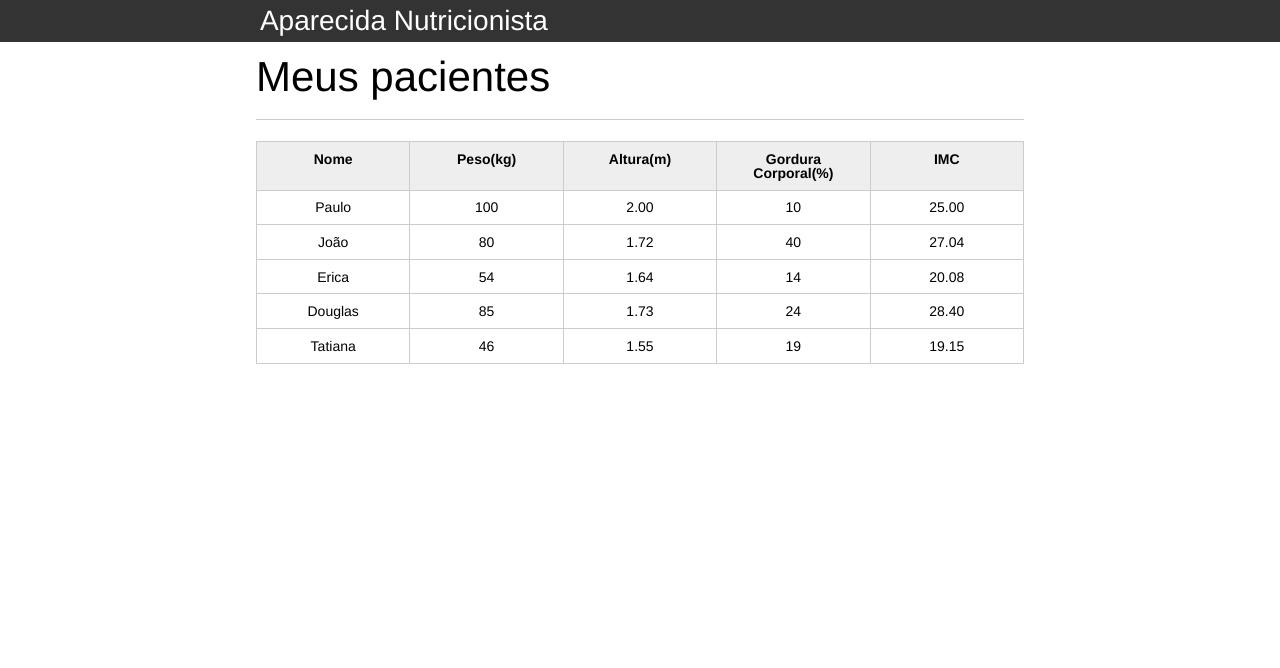
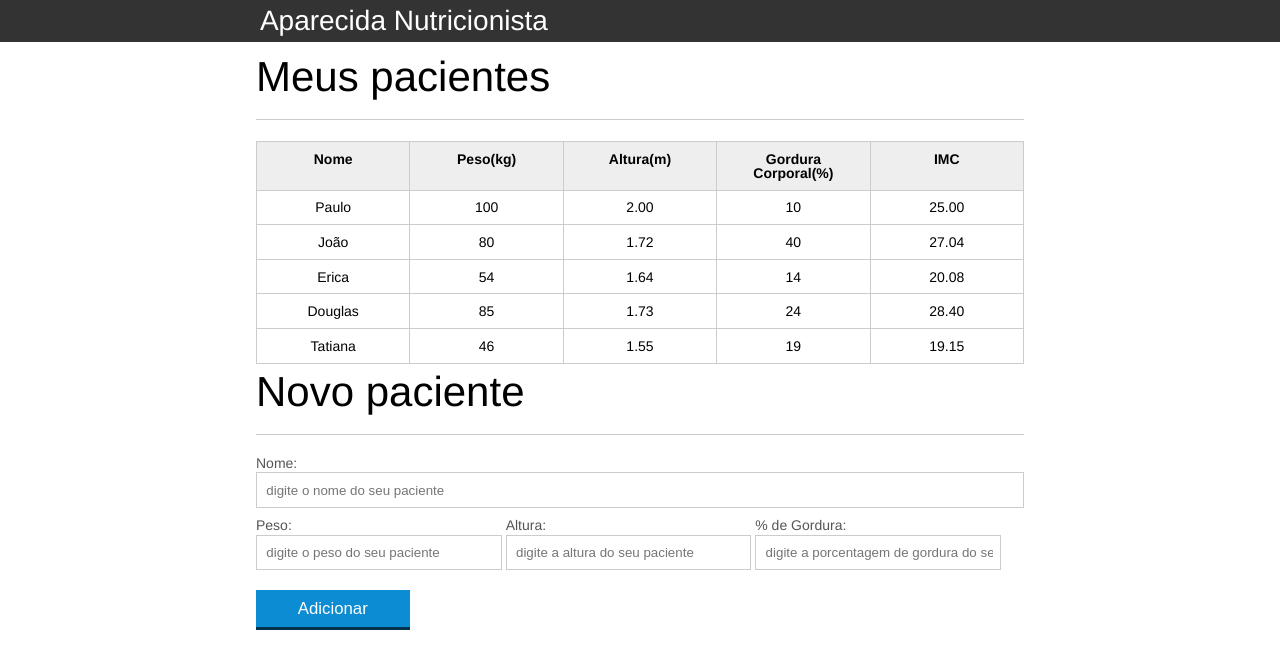
Before and after one commit to brunorochadelima/aparecida-nutricionista, a plain HTML site: page index.html in a window 1280 px wide. Drawn offline with Linux system fonts and the light colour scheme.

Commit message:
Adicionando pacientes na tabela

```diff
--- a/index.html
+++ b/index.html
@@ -68,6 +68,56 @@
           </tbody>
         </table>
       </section>
+
+      <section class="container">
+        <h2 id="titulo-form">Novo paciente</h2>
+        <ul id="mensagens-erro"></ul>
+        <form id="form-adiciona">
+          <div class="">
+            <label for="nome">Nome:</label>
+            <input
+              id="nome"
+              name="nome"
+              type="text"
+              placeholder="digite o nome do seu paciente"
+              class="campo"
+            />
+          </div>
+          <div class="grupo">
+            <label for="peso">Peso:</label>
+            <input
+              id="peso"
+              name="peso"
+              type="text"
+              placeholder="digite o peso do seu paciente"
+              class="campo campo-medio"
+            />
+          </div>
+          <div class="grupo">
+            <label for="altura">Altura:</label>
+            <input
+              id="altura"
+              name="altura"
+              type="text"
+              placeholder="digite a altura do seu paciente"
+              class="campo campo-medio"
+            />
+          </div>
+          <div class="grupo">
+            <label for="gordura">% de Gordura:</label>
+            <input
+              id="gordura"
+              type="text"
+              placeholder="digite a porcentagem de gordura do seu paciente"
+              class="campo campo-medio"
+            />
+          </div>
+
+          <button id="adicionar-paciente" class="botao bto-principal">
+            Adicionar
+          </button>
+        </form>
+      </section>
     </main>
     <script src="./js/principal.js"></script>
   </body>
--- a/js/principal.js
+++ b/js/principal.js
@@ -36,3 +36,33 @@ for (var index = 0; index < pacientes.length; index++) {
     tdImc.textContent = imc.toFixed(2);
   }
 }
+
+var botaoAdicionar = document.querySelector("#adicionar-paciente");
+botaoAdicionar.addEventListener("click", function (event) {
+  event.preventDefault();
+
+  var form = document.querySelector("#form-adiciona");
+  var nome = form.nome.value;
+  var peso = form.peso.value;
+  var altura = form.altura.value;
+  var gordura = form.gordura.value;
+
+  var pacienteTr = document.createElement("tr");
+  var nomeTd = document.createElement("td");
+  var pesoTd = document.createElement("td");
+  var alturaTd = document.createElement("td");
+  var gorduraTd = document.createElement("td");
+
+  nomeTd.textContent = nome;
+  pesoTd.textContent = peso;
+  alturaTd.textContent = altura;
+  gorduraTd.textContent = gordura;
+
+  pacienteTr.appendChild(nomeTd);
+  pacienteTr.appendChild(pesoTd);
+  pacienteTr.appendChild(alturaTd);
+  pacienteTr.appendChild(gorduraTd);
+
+  tabelaPacientes = document.querySelector("#tabela-pacientes");
+  tabelaPacientes.appendChild(pacienteTr);
+});
```
